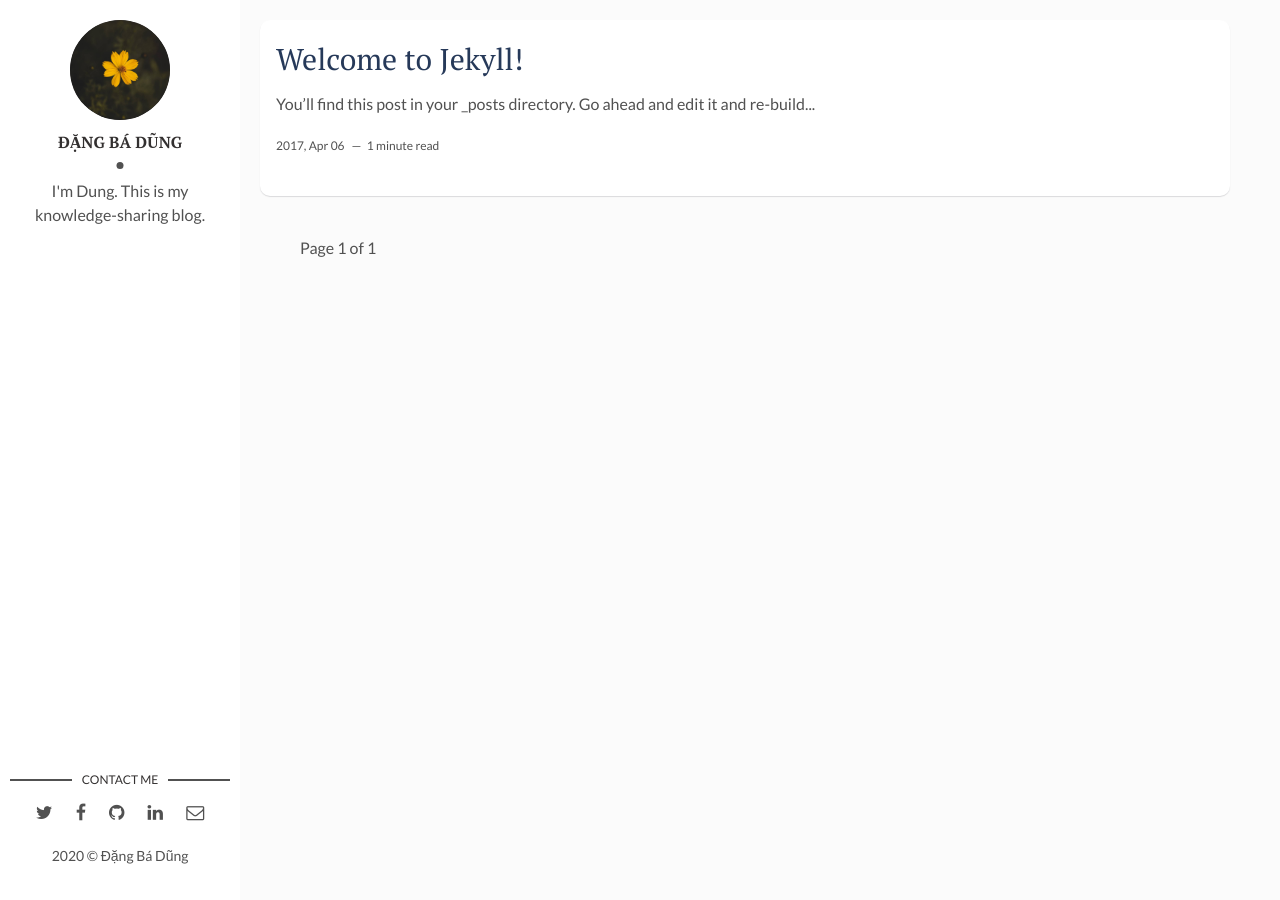
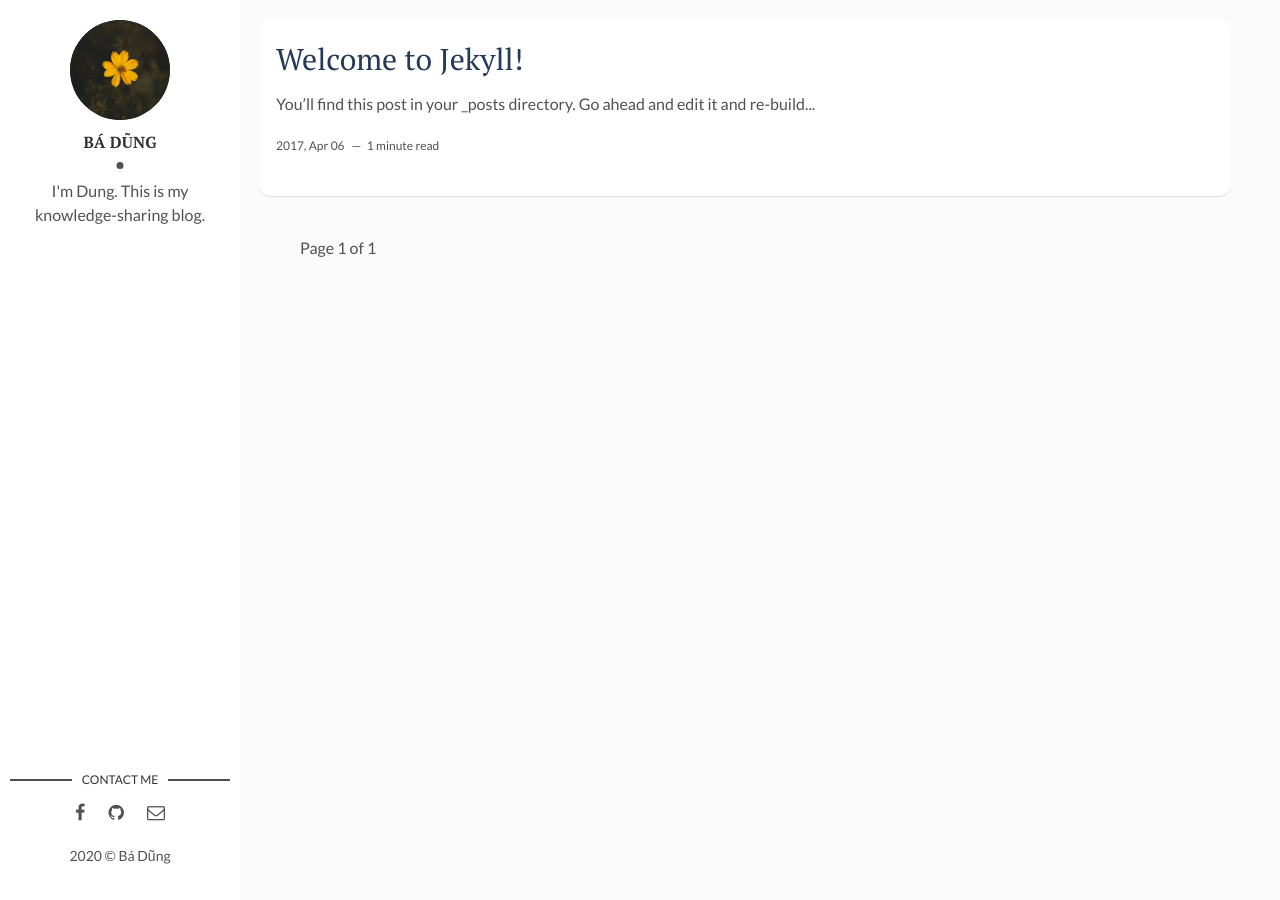
Before and after one commit to badung7576x/badung7576x.github.io, a Jekyll site: the page built from index.html, in a window 1280 px wide. Built offline with Jekyll 4.4.1, drawn with Linux system fonts in a browser that asks for light colours; the list of posts is cut into pages by our own code.

Commit message:
delete old file and fix icon

```diff
--- a/_config.yml
+++ b/_config.yml
@@ -7,7 +7,7 @@ url: "" # the base hostname & protocol for your site, e.g. http://example.com
 site-twitter: #if your site has a twitter account, enter it here
 
 # Author Settings
-author: Đặng Bá Dũng # add your name
+author: Bá Dũng # add your name
 author-img: logo.jpg # add your photo
 about-author: I'm Dung. This is my knowledge-sharing blog.  # add description
 #social-twitter: # add your Twitter handle
--- a/_layouts/main.html
+++ b/_layouts/main.html
@@ -18,28 +18,18 @@ layout: default
       <ul>
         {% if site.social-twitter %}
           <li><a href="https://twitter.com/{{ site.social-twitter }}" target="_blank"><i class="fa fa-twitter" aria-hidden="true"></i></a></li>
-        {% else %}
-          <li><a href="https://twitter.com/artemsheludko_" target="_blank"><i class="fa fa-twitter" aria-hidden="true"></i></a></li>
         {% endif %}
         {% if site.social-facebook %}
           <li><a href="https://facebook.com/{{ site.social-facebook }}" target="_blank"><i class="fa fa-facebook" aria-hidden="true"></i></a></li>
-        {% else %}
-          <li><a href="https://facebook.com/" target="_blank"><i class="fa fa-facebook" aria-hidden="true"></i></a></li>
         {% endif %}
         {% if site.social-github %}
           <li class="github"><a href="http://github.com/{{site.social-github}}" target="_blank"><i class="fa fa-github"></i></a></li>
-        {% else %}
-          <li class="github"><a href="http://github.com/" target="_blank"><i class="fa fa-github" aria-hidden="true"></i></a></li>
         {% endif %}
         {% if site.social-linkedin %}
           <li class="linkedin"><a href="https://in.linkedin.com/in/{{site.social-linkedin}}" target="_blank"><i class="fa fa-linkedin"></i></a></li>
-        {% else %}
-          <li class="linkedin"><a href="https://in.linkedin.com/" target="_blank"><i class="fa fa-linkedin" aria-hidden="true"></i></a></li>
         {% endif %}
         {% if site.social-email %}
           <li class="email"><a href="mailto:{{site.social-email}}"><i class="fa fa-envelope-o"></i></a></li>
-        {% else %}
-          <li class="email"><a href="mailto:example.david@blog.com"><i class="fa fa-envelope-o" aria-hidden="true"></i></a></li>
         {% endif %}
       </ul>
     </section> <!-- End Section Contact -->
```
Also changed, not shown: assets/img/favicon/apple-touch-icon-144x144.png, assets/img/favicon/apple-touch-icon-72x72.png, assets/img/favicon/apple-touch-icon.png, assets/img/favicon/favicon.ico, assets/img/home-page.jpg (deleted), assets/img/how-to-start.jpg (deleted), assets/img/i-rest.jpg (deleted), assets/img/js-1.png (deleted), assets/img/mac.jpg (deleted), assets/img/post-example.jpg (deleted), assets/img/promo-img.jpg (deleted), assets/img/software.jpg (deleted), assets/img/we-in-rest.jpg (deleted), assets/img/workflow.jpg (deleted).
